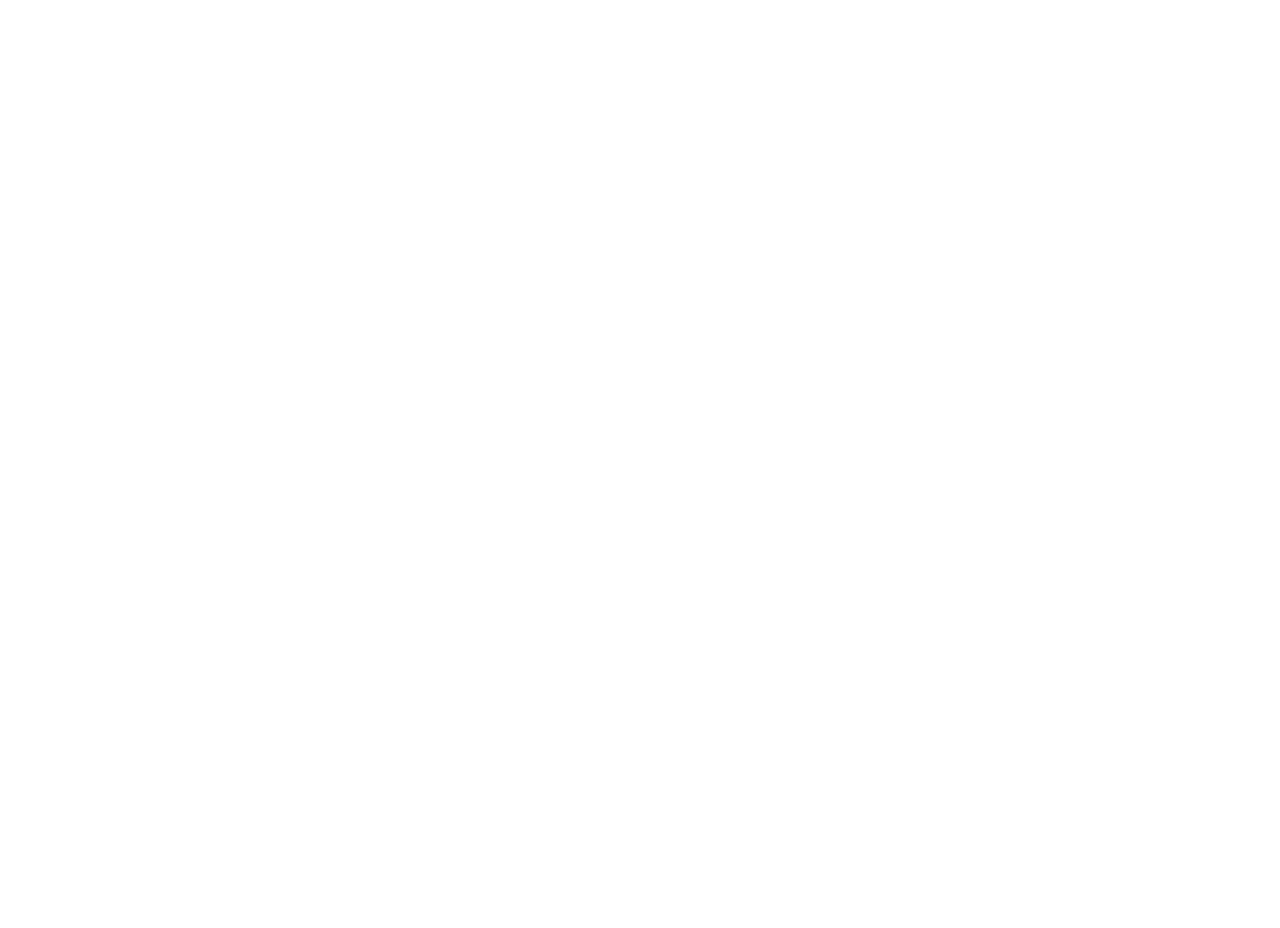
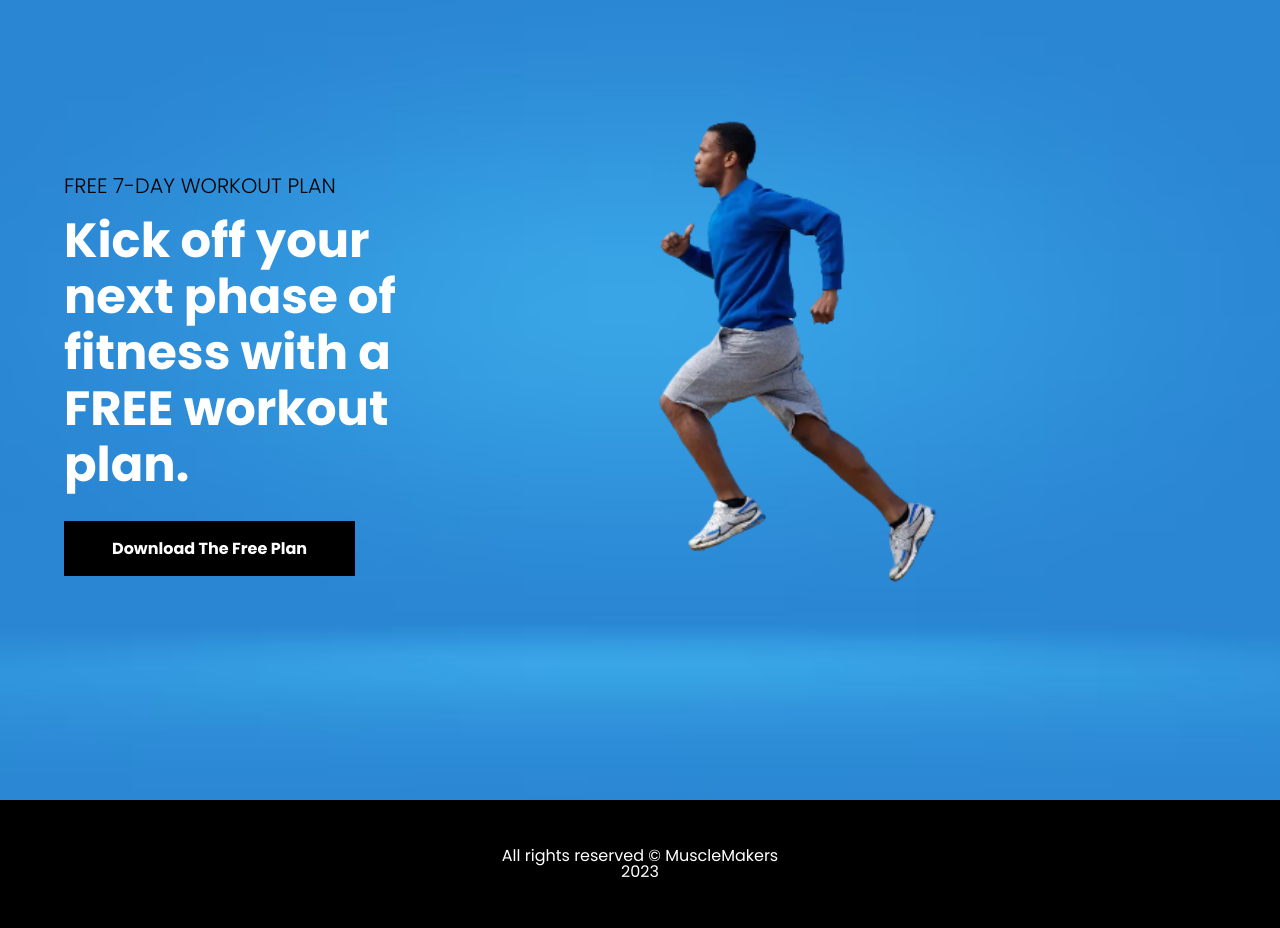
Before and after one commit to StanDaMan973/MuscleMakers, a plain HTML site: page index.html in a window 1280 px wide. Before the commit the page ends 800 px from the top, so only its background shows below. Drawn offline with Linux system fonts and the light colour scheme.

Commit message:
landing page is done

```diff
--- /dev/null
+++ b/css/reset.css
@@ -0,0 +1,124 @@
+html,
+body,
+div,
+span,
+applet,
+object,
+iframe,
+h1,
+h2,
+h3,
+h4,
+h5,
+h6,
+p,
+blockquote,
+pre,
+a,
+abbr,
+acronym,
+address,
+big,
+cite,
+code,
+del,
+dfn,
+em,
+img,
+ins,
+kbd,
+q,
+s,
+samp,
+small,
+strike,
+strong,
+sub,
+sup,
+tt,
+var,
+b,
+u,
+i,
+center,
+dl,
+dt,
+dd,
+ol,
+ul,
+li,
+fieldset,
+form,
+label,
+legend,
+table,
+caption,
+tbody,
+tfoot,
+thead,
+tr,
+th,
+td,
+article,
+aside,
+canvas,
+details,
+embed,
+figure,
+figcaption,
+footer,
+header,
+hgroup,
+menu,
+nav,
+output,
+ruby,
+section,
+summary,
+time,
+mark,
+audio,
+video {
+  margin: 0;
+  padding: 0;
+  border: 0;
+  font-size: 100%;
+  font: inherit;
+  vertical-align: baseline;
+}
+/* HTML5 display-role reset for older browsers */
+article,
+aside,
+details,
+figcaption,
+figure,
+footer,
+header,
+hgroup,
+menu,
+nav,
+section {
+  display: block;
+}
+body {
+  line-height: 1;
+}
+ol,
+ul {
+  list-style: none;
+}
+blockquote,
+q {
+  quotes: none;
+}
+blockquote:before,
+blockquote:after,
+q:before,
+q:after {
+  content: "";
+  content: none;
+}
+table {
+  border-collapse: collapse;
+  border-spacing: 0;
+}
--- /dev/null
+++ b/css/style.css
@@ -0,0 +1,73 @@
+.container {
+  width: 100%;
+  max-width: 1400px;
+  margin: 0 auto;
+}
+
+.workout {
+  background-image: url(/img/abstract-dark-blurred-background-smooth-gradient-texture-color-shiny-bright-website-pattern-banner-header-sidebar-graphic-art-image_1258-82968.png);
+  background-position: center center;
+  background-size: cover;
+}
+
+.workout .workout-content {
+  display: grid;
+  grid-template-columns: repeat(2, 1fr);
+  padding-top: 11rem;
+  margin-left: 4rem;
+}
+
+.workout .workout-content .content-box {
+  width: 100%;
+  margin: 0 auto;
+  vertical-align: middle;
+}
+
+.workout .workout-content .content-box h2 {
+  font-family: "Poppins", sans-serif;
+  font-weight: 300;
+  margin-bottom: 1rem;
+  color: #000000;
+  font-size: 1.3em;
+}
+
+.workout .workout-content .content-box h1 {
+  font-family: "Poppins", sans-serif;
+  color: #ffffff;
+  font-size: 3rem;
+  font-weight: 700;
+  margin-bottom: 3rem;
+  line-height: 3.5rem;
+}
+
+.workout .workout-content .content-box .button {
+  font-family: "Poppins", sans-serif;
+  background: #000000;
+  padding: 1rem 3rem;
+  text-decoration: none;
+  font-weight: 700;
+  color: white;
+}
+
+.workout .workout-content .img-box img {
+  position: relative;
+  top: -140px;
+  right: 200px;
+  width: 850px;
+}
+
+footer {
+  font-family: "Poppins", sans-serif;
+  background: #000000;
+  padding: 3rem;
+  color: #ffffff;
+}
+
+footer .copyright {
+  width: 25%;
+  margin: 0 auto;
+}
+
+footer .copyright p {
+  text-align: center;
+}
--- a/index.html
+++ b/index.html
@@ -4,11 +4,47 @@
 <head>
   <meta charset="UTF-8">
   <meta name="viewport" content="width=device-width, initial-scale=1.0">
-  <title>Document</title>
+  <title>MuscleMakers </title>
+
+  <link rel="stylesheet" href="/css/reset.css">
+  <link rel="stylesheet" href="/css/style.css">
+  <link rel="preconnect" href="https://fonts.googleapis.com">
+  <link rel="preconnect" href="https://fonts.gstatic.com" crossorigin>
+  <link
+    href="https://fonts.googleapis.com/css2?family=Oswald:wght@300;400;500;600;700&family=Playball&family=Poppins:wght@100;200;300;400;500;600;700;800&family=Roboto:wght@100;300;400;500;700&display=swap"
+    rel="stylesheet">
+
 </head>
+
+
 
 <body>
 
+  <section class="workout">
+    <div class="container">
+      <div class="workout-content">
+
+        <div class="content-box">
+          <h2>FREE 7-DAY WORKOUT PLAN</h2>
+          <h1>Kick off your next phase of fitness with a FREE workout plan.</h1>
+          <a href="#" class="button">Download The Free Plan</a>
+        </div>
+
+        <div class="img-box">
+          <img src="/img/fit-man-beach-jogging-removebg-preview.png" alt="">
+        </div>
+
+      </div>
+    </div>
+  </section>
+
+  <footer>
+    <div class="container">
+      <div class="copyright">
+        <p>All rights reserved © MuscleMakers 2023</p>
+      </div>
+    </div>
+  </footer>
 
 
 
```
Also changed, not shown: img/abstract-dark-blurred-background-smooth-gradient-texture-color-shiny-bright-website-pattern-banner-header-sidebar-graphic-art-image_1258-82968.png (added), img/fit-man-beach-jogging-removebg-preview.png (added), 2 other files.
